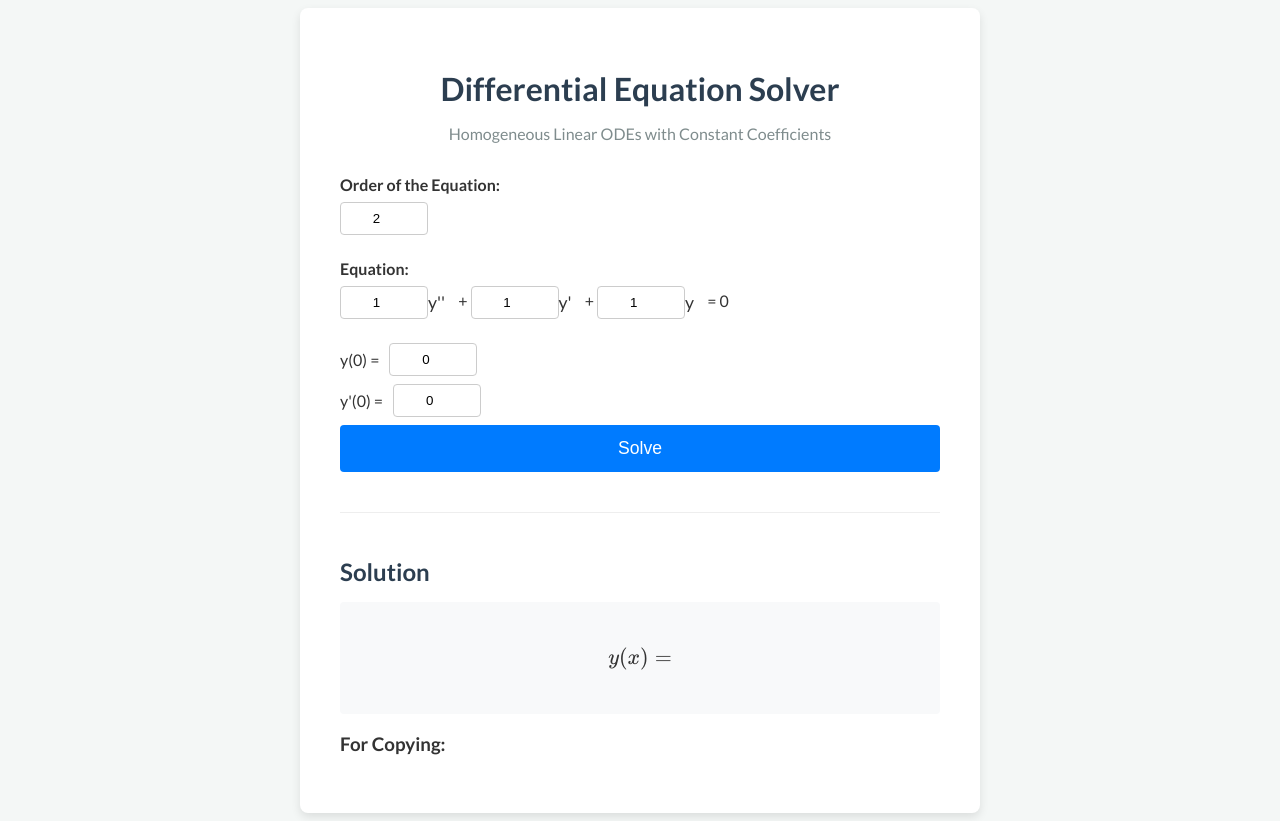
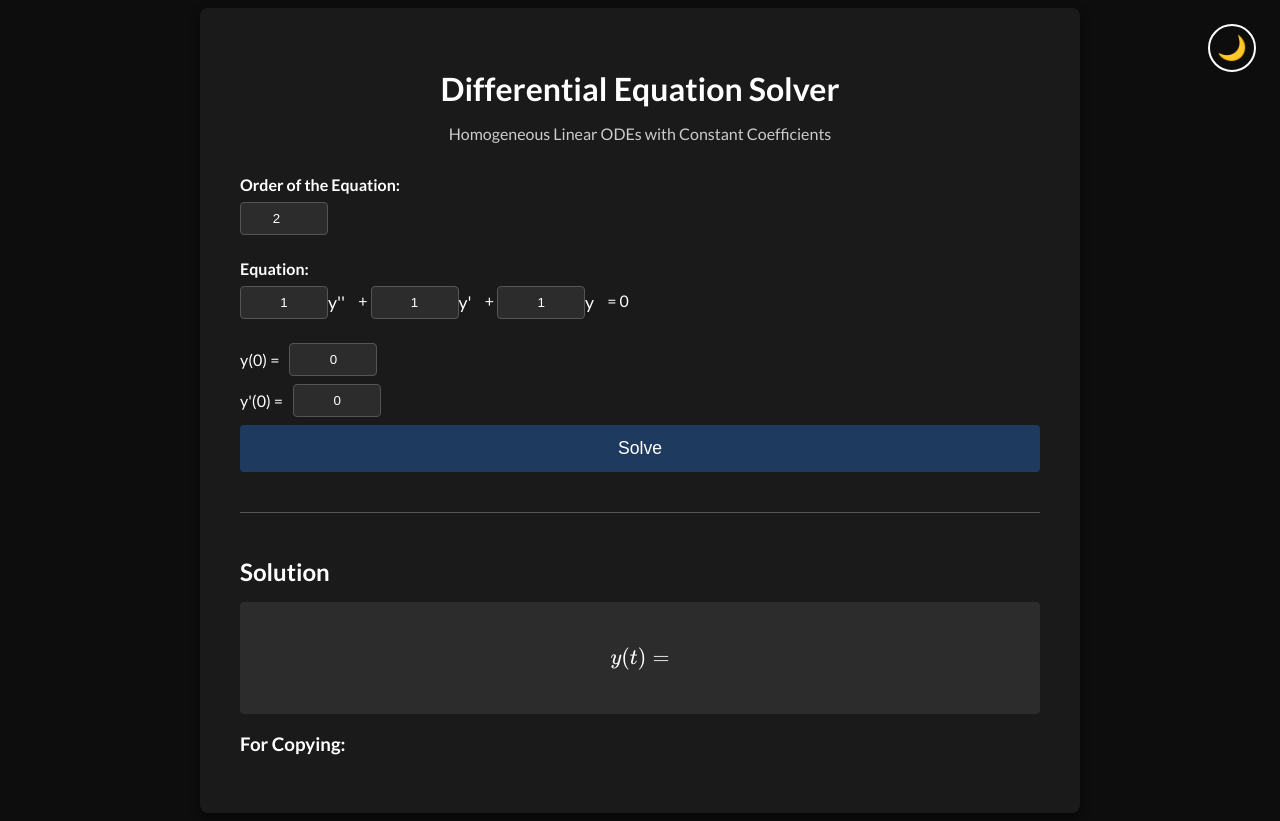
Before and after one commit to erichanwang/diff-eq-solver, a Flask app: page / in a window 1280 px wide. Run offline with Flask 3, Linux system fonts and the light colour scheme.

Commit message:
black mode

```diff
--- a/web_app/app.py
+++ b/web_app/app.py
@@ -1,6 +1,7 @@
 from flask import Flask, render_template, request, jsonify
 import sys
 import os
+import sympy
 
 # Add the parent directory to the path to import the solver
 sys.path.append(os.path.abspath(os.path.join(os.path.dirname(__file__), '..')))
@@ -20,12 +21,17 @@ def solve():
     initial_conditions = {}
 
     for key, value in data.items():
-        if key.startswith('coeff'):
-            order = key.replace('coeff', '')
-            coeffs[order] = int(value)
-        elif key.startswith('ic'):
-            order = key.replace('ic', '')
-            initial_conditions[order] = int(value)
+        if value:
+            try:
+                parsed_value = sympy.sympify(value)
+                if key.startswith('coeff'):
+                    order = key.replace('coeff', '')
+                    coeffs[order] = parsed_value
+                elif key.startswith('ic'):
+                    order = key.replace('ic', '')
+                    initial_conditions[order] = parsed_value
+            except (sympy.SympifyError, TypeError):
+                return jsonify({'error': f"Invalid mathematical expression: {value}"})
 
     solution_data = solve_homogeneous_ode(coeffs, initial_conditions)
 
--- a/web_app/static/script.js
+++ b/web_app/static/script.js
@@ -5,6 +5,30 @@ document.addEventListener('DOMContentLoaded', () => {
     const solverForm = document.getElementById('solver-form');
     const solutionText = document.getElementById('solution-text');
     const plainSolutionText = document.getElementById('plain-solution-text');
+    const themeToggle = document.getElementById('theme-toggle');
+    const body = document.body;
+
+    // Theme handling
+    const themeIcon = document.getElementById('theme-icon');
+    const savedTheme = localStorage.getItem('theme');
+    if (savedTheme === 'light-mode') {
+        body.classList.remove('dark-mode');
+        themeIcon.textContent = '☀️';
+    } else {
+        body.classList.add('dark-mode');
+        themeIcon.textContent = '🌙';
+    }
+
+    themeToggle.addEventListener('click', () => {
+        body.classList.toggle('dark-mode');
+        if (body.classList.contains('dark-mode')) {
+            localStorage.removeItem('theme');
+            themeIcon.textContent = '🌙';
+        } else {
+            localStorage.setItem('theme', 'light-mode');
+            themeIcon.textContent = '☀️';
+        }
+    });
 
     function generateInputs() {
         let degree = parseInt(degreeInput.value);
@@ -24,7 +48,7 @@ document.addEventListener('DOMContentLoaded', () => {
             else if (i > 1) term = `y${"'".repeat(i)}`;
 
             equationHTML += `<span class="term">
-                                <input type="number" step="any" name="coeff${i}" value="1" required> ${term}
+                                <input type="text" name="coeff${i}" value="1" required> ${term}
                              </span>`;
             if (i > 0) equationHTML += ' + ';
         }
@@ -38,7 +62,7 @@ document.addEventListener('DOMContentLoaded', () => {
 
             initialConditions.innerHTML += `<div class="form-group ic-group">
                                                 <span>${term} = </span>
-                                                <input type="number" step="any" name="ic${i}" value="0" class="ic-input" required>
+                                                <input type="text" name="ic${i}" value="0" class="ic-input" required>
                                             </div>`;
         }
     }
@@ -69,8 +93,8 @@ document.addEventListener('DOMContentLoaded', () => {
                 solutionText.textContent = "Error: " + result.error;
                 plainSolutionText.textContent = result.error;
             } else {
-                solutionText.innerHTML = `\\( y(x) = ${result.latex} \\)`;
-                plainSolutionText.textContent = `y(x) = ${result.plain}`;
+                solutionText.innerHTML = `\\( y(t) = ${result.latex} \\)`;
+                plainSolutionText.textContent = `y(t) = ${result.plain}`;
 
                 if (typeof MathJax !== 'undefined') {
                     MathJax.typesetPromise();
--- a/web_app/static/style.css
+++ b/web_app/static/style.css
@@ -8,6 +8,7 @@ body {
     min-height: 100vh;
     background-color: #f4f7f6;
     color: #333;
+    position: relative;
 }
 
 .container {
@@ -16,7 +17,7 @@ body {
     border-radius: 8px;
     box-shadow: 0 4px 10px rgba(0, 0, 0, 0.1);
     width: 100%;
-    max-width: 600px;
+    max-width: 800px;
 }
 
 .header {
@@ -43,7 +44,7 @@ label {
     font-weight: bold;
 }
 
-input[type="number"] {
+input[type="text"], input[type="number"] {
     width: 70px;
     padding: 0.5rem;
     border: 1px solid #ccc;
@@ -52,7 +53,7 @@ input[type="number"] {
     transition: border-color 0.3s;
 }
 
-input[type="number"]:focus {
+input[type="text"]:focus, input[type="number"]:focus {
     border-color: #007bff;
     outline: none;
 }
@@ -113,4 +114,86 @@ button:hover {
     border-radius: 4px;
     font-size: 1.2rem;
     text-align: center;
+    overflow-x: auto;
+    white-space: nowrap;
 }
+
+#theme-toggle {
+    position: absolute;
+    top: 1rem;
+    right: 1rem;
+    background-color: transparent;
+    color: #333;
+    border: 2px solid #333;
+    border-radius: 50%;
+    width: 3rem;
+    height: 3rem;
+    cursor: pointer;
+    font-size: 1.5rem;
+    display: flex;
+    align-items: center;
+    justify-content: center;
+    transition: all 0.3s ease;
+}
+
+#theme-toggle:hover {
+    background-color: #333;
+    color: white;
+}
+
+/* Dark Mode */
+body.dark-mode {
+    background-color: #0d0d0d;
+    color: #ffffff;
+}
+
+.dark-mode .container {
+    background-color: #1a1a1a;
+    box-shadow: 0 4px 10px rgba(0, 0, 0, 0.6);
+}
+
+.dark-mode .header h1,
+.dark-mode #initial-conditions h3,
+.dark-mode #solution-container h2 {
+    color: #ffffff;
+}
+
+.dark-mode .header p {
+    color: #cccccc;
+}
+
+.dark-mode input[type="text"], .dark-mode input[type="number"] {
+    background-color: #2c2c2c;
+    color: #ffffff;
+    border: 1px solid #555555;
+}
+
+.dark-mode input[type="text"]:focus, .dark-mode input[type="number"]:focus {
+    border-color: #4a90e2;
+}
+
+.dark-mode button {
+    background-color: #1e3a5f;
+}
+
+.dark-mode button:hover {
+    background-color: #0f1f33;
+}
+
+.dark-mode #solution-output {
+    background-color: #2c2c2c;
+}
+
+.dark-mode #theme-toggle {
+    color: #ffffff;
+    border-color: #ffffff;
+}
+
+.dark-mode #theme-toggle:hover {
+    background-color: #ffffff;
+    color: #0d0d0d;
+}
+
+.dark-mode #solution-container {
+    border-top: 1px solid #555555;
+}
--- a/web_app/templates/index.html
+++ b/web_app/templates/index.html
@@ -9,6 +9,7 @@
     <script id="MathJax-script" async src="https://cdn.jsdelivr.net/npm/mathjax@3/es5/tex-mml-chtml.js"></script>
 </head>
 <body>
+    <button id="theme-toggle" type="button" title="Toggle Theme"><span id="theme-icon">🌙</span></button>
     <div class="container">
         <div class="header">
             <h1>Differential Equation Solver</h1>
@@ -31,7 +32,7 @@
         <div id="solution-container">
             <h2>Solution</h2>
             <div id="solution-output">
-                <p id="solution-text">\( y(x) = \)</p>
+                <p id="solution-text">\( y(t) = \)</p>
             </div>
             <div id="plain-solution-container">
                 <h3>For Copying:</h3>
```
Also changed, not shown: solver.py (+8 -8 lines), assets/whitemoonicon.png (added), assets/whitesunicon.png (added).
